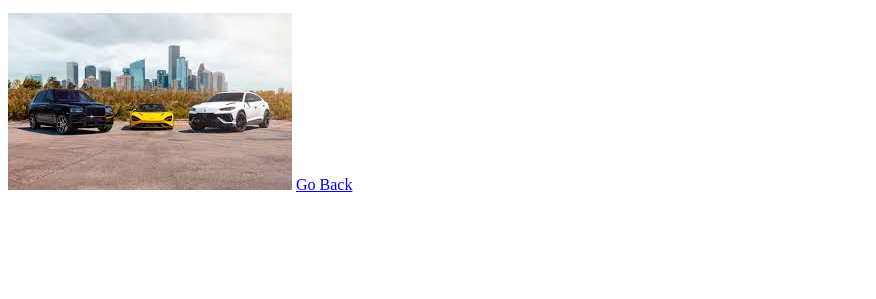
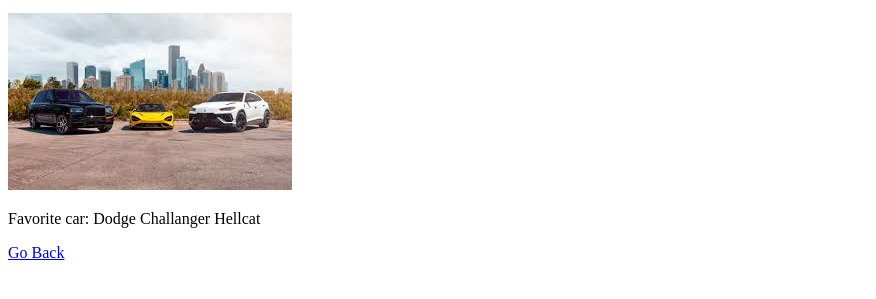
Before and after one commit to Sizo04/html-project, a plain HTML site: page hobbies/driving.html in a window 1280 px wide. Shown: the part 137-436 px from the top of the page, without its empty margins (0-876 px from the left). Drawn offline with Linux system fonts and the light colour scheme.

Commit message:
favorite section

```diff
--- a/hobbies/driving.html
+++ b/hobbies/driving.html
@@ -11,11 +11,15 @@
             <h1>Driving</h1>
         </center>
     </header>
+
     <p>The world of cars is not just a means of transportation; for many enthusiasts, <br>
         it's a lifestyle, a passion, and a thrilling adventure. <br>
         The car hobby encompasses a wide range of activities and interests, from collecting classic cars to participating in motorsports.
     </p>
     <img src="./img/cars.jpeg" alt="car collection">
+    <div>
+        <p>Favorite car: Dodge Challanger Hellcat</p>
+    </div>
     <a href="./hobbies.html">Go Back</a>
 </body>
 </html>
```
Also changed, not shown: hobbies/gaming.html (+3 -0 lines).
